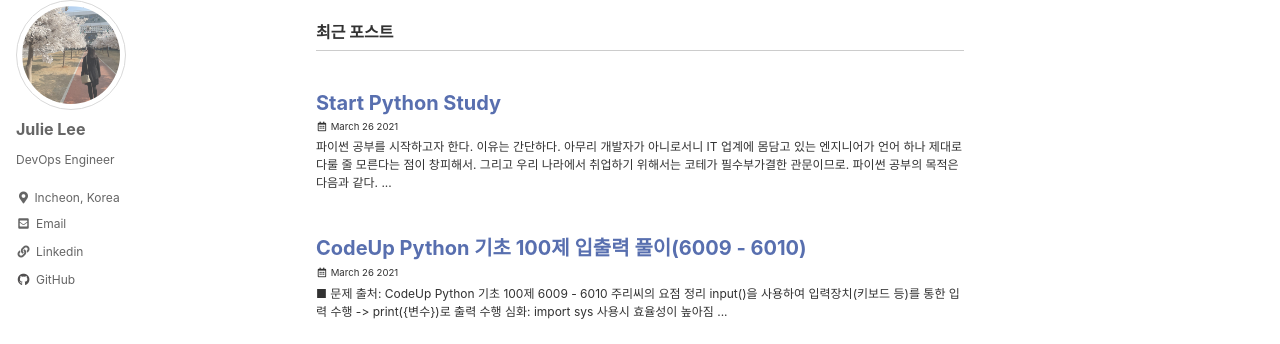
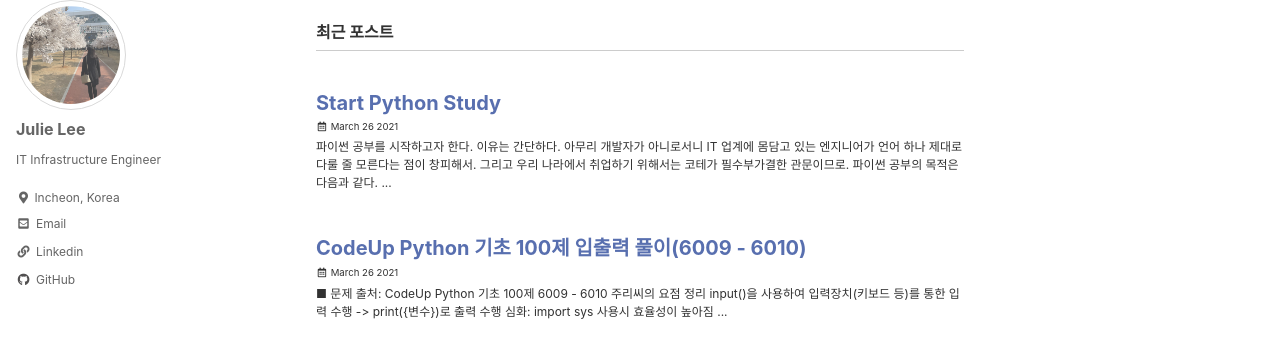
Before and after one commit to smilejulie0812/smilejulie0812.github.io, a Jekyll site: the page built from index.html, in a window 1280 px wide. Shown: the part 81-425 px from the top of the page. Built offline with Jekyll 4.4.1, drawn with Linux system fonts in a browser that asks for light colours; cached includes are drawn as plain includes; the list of posts is cut into pages by our own code.

Commit message:
Update _config.yml

```diff
--- a/_config.yml
+++ b/_config.yml
@@ -96,7 +96,7 @@ analytics:
 author:
   name             : "Julie Lee"
   avatar           : "/assets/images/avatar.png" # path of avatar image, e.g. "/assets/images/bio-photo.jpg"
-  bio              : "DevOps Engineer"
+  bio              : "IT Infrastructure Engineer"
   location         : "Incheon, Korea"
   email            :
   links:
@@ -280,7 +280,7 @@ defaults:
       layout: single
       classes: wide
       author_profile: true
-      read_time: true
+      read_time: # true
       comments: # true
       share: # true
       related: true
```
